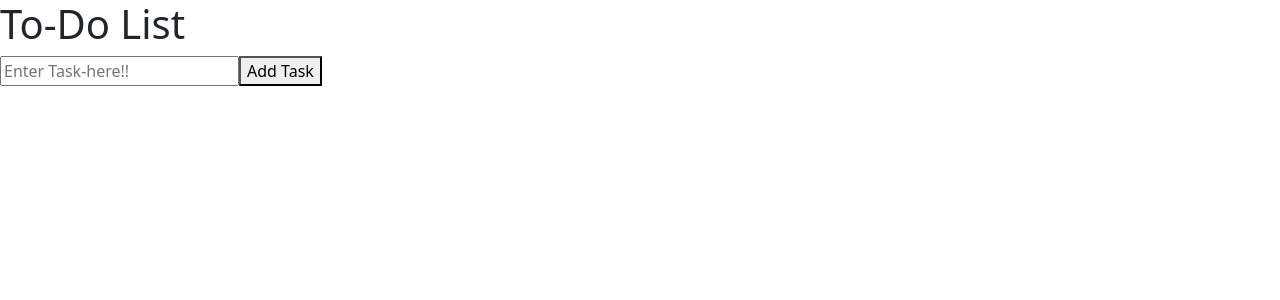
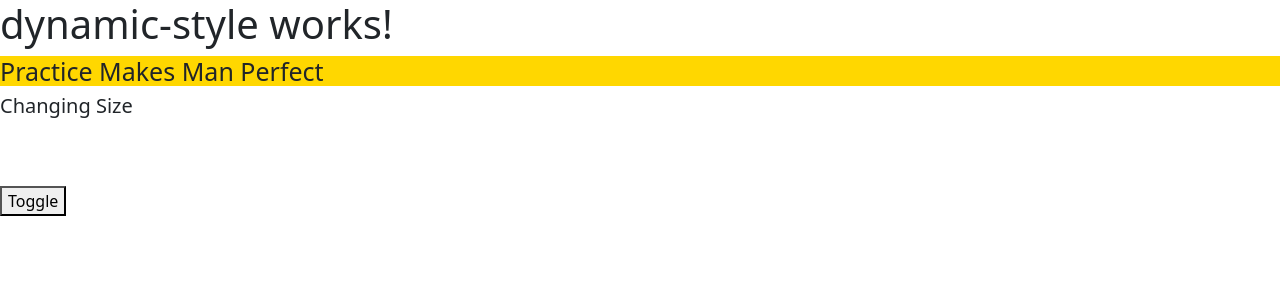
Before and after one commit to Omghungarde/my-angular-app, an Angular app: page / in a window 1280 px wide. Shown: the top 300 px of the page. Built offline with nearby package versions, Linux system fonts and the light colour scheme.

Commit message:
dynamic styling

```diff
--- a/src/app/app.component.html
+++ b/src/app/app.component.html
@@ -13,7 +13,8 @@
 <!-- <app-practice-me/> -->
  <!-- <app-loopcontextual/> -->
 <!-- <app-twowaybinding/> -->
-<app-todo-list/>
+<!-- <app-todo-list/> -->
+<app-dynamic-style/>
 <div>
   <h1 style="margin-bottom: 500px;"></h1>
 </div>
--- a/src/app/app.component.ts
+++ b/src/app/app.component.ts
@@ -16,9 +16,10 @@ import { SignalsAllComponent } from './signals-all/signals-all.component';
 import { LoopcontextualComponent } from "./loopcontextual/loopcontextual.component";
 import { TwowaybindingComponent } from './twowaybinding/twowaybinding.component';
 import { TodoListComponent } from './todo-list/todo-list.component';
+import { DynamicStyleComponent } from "./dynamic-style/dynamic-style.component";
 @Component({
   selector: 'app-root',
-  imports: [CommonModule, FormsModule, BindingComponent, RouterOutlet, Profilecomponent, CounterComponent, EventAngularComponent, GetsetComponent, IfElseComponent, PracticeMeComponent, LoopsComponent, SignalsAllComponent, LoopcontextualComponent,TwowaybindingComponent,TodoListComponent],
+  imports: [CommonModule, FormsModule, BindingComponent, RouterOutlet, Profilecomponent, CounterComponent, EventAngularComponent, GetsetComponent, IfElseComponent, PracticeMeComponent, LoopsComponent, SignalsAllComponent, LoopcontextualComponent, TwowaybindingComponent, TodoListComponent, DynamicStyleComponent],
   //
   // template: `
   // <h1>Angular 4 App</h1>
--- /dev/null
+++ b/src/app/dynamic-style/dynamic-style.component.css
@@ -0,0 +1,3 @@
+.first{
+    background-color: red;
+}
--- /dev/null
+++ b/src/app/dynamic-style/dynamic-style.component.html
@@ -0,0 +1,8 @@
+<h1>dynamic-style works!</h1>
+
+<h1 [style.backgroundColor]="bgcolor"[style.fontSize]="fontSize"
+>Practice Makes Man Perfect
+</h1>
+
+<h1 [style.fontSize]="zoom?headingSizeBig:headingSizeSmall">Changing Size</h1>
+<button (click)="updateSize()"  [style.marginTop]="marginTop">Toggle</button>
--- /dev/null
+++ b/src/app/dynamic-style/dynamic-style.component.ts
@@ -0,0 +1,19 @@
+import { Component } from '@angular/core';
+
+@Component({
+  selector: 'app-dynamic-style',
+  imports: [],
+  templateUrl: './dynamic-style.component.html',
+  styleUrl: './dynamic-style.component.css'
+})
+export class DynamicStyleComponent {
+bgcolor='gold';
+fontSize='25px';
+headingSizeBig='50px';
+headingSizeSmall='20px';
+zoom=false;
+marginTop='60px'
+updateSize(){
+  this.zoom=!this.zoom
+}
+}
```
Also changed, not shown: 1 other file (tests, documents, lock files or other folders).
